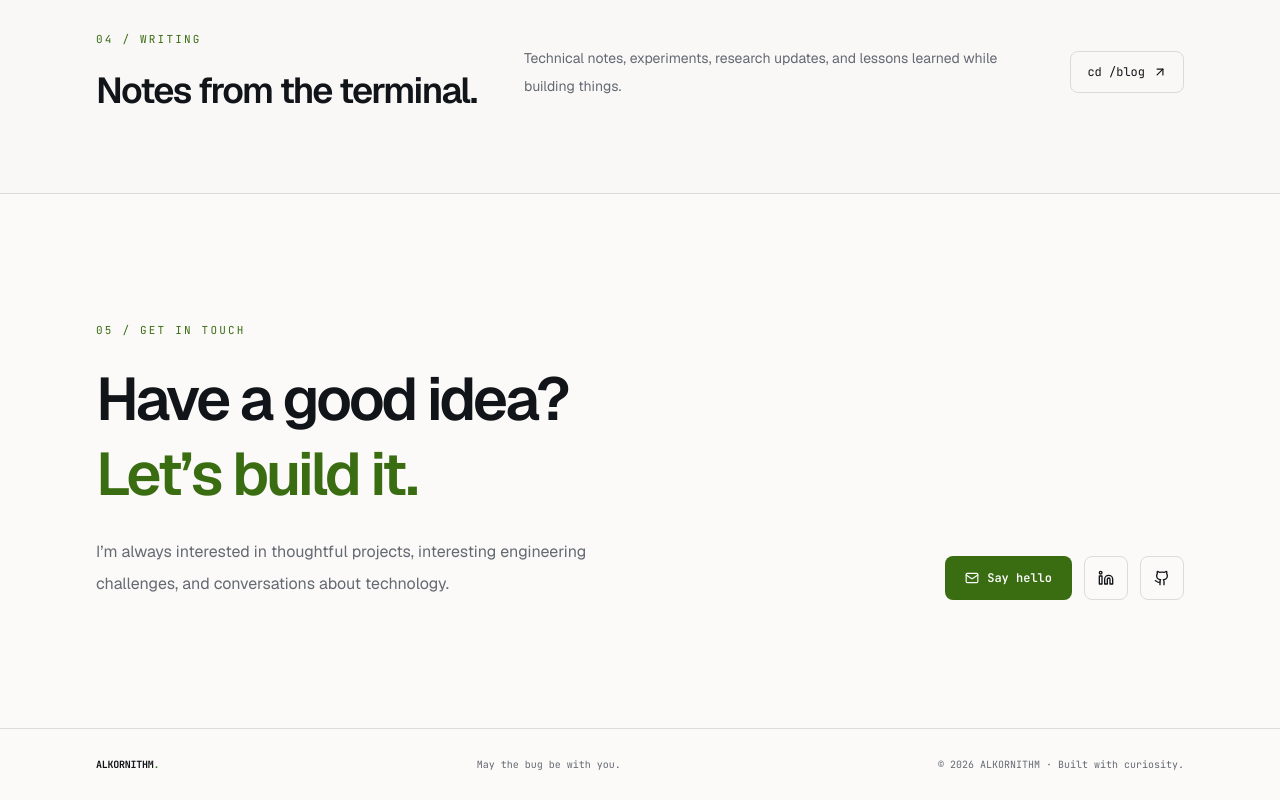
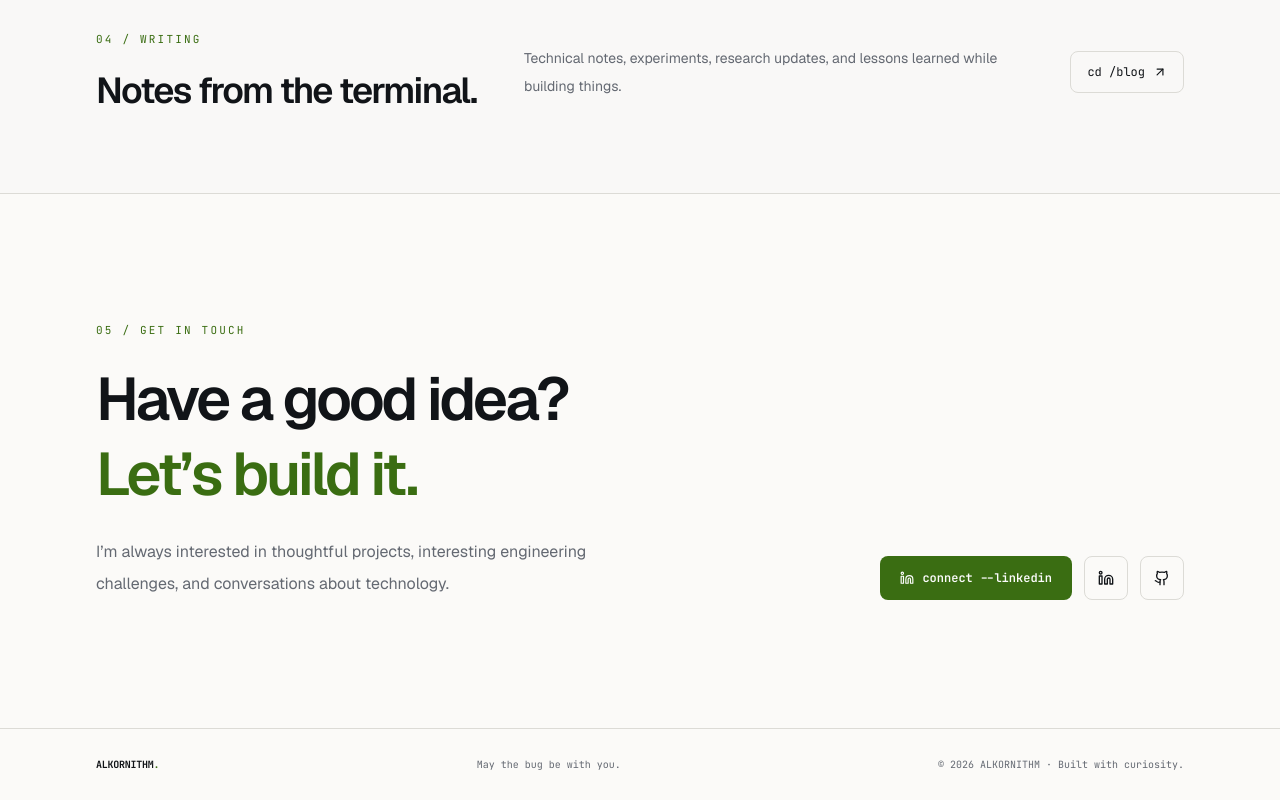
Before and after one commit to kasettakorn/alkornithm-2026, a Next.js app: page / in a window 1280 px wide. Shown: the part 2754-3554 px from the top of the page. Built offline with nearby package versions, Linux system fonts and the light colour scheme.

Commit message:
Use verified social contact links in portfolio

```diff
--- a/src/app/page.tsx
+++ b/src/app/page.tsx
@@ -1,5 +1,5 @@
 import Link from "next/link";
-import { ArrowDown, ArrowUpRight, Code2, Cpu, Github, Linkedin, Mail, MapPin, Terminal } from "lucide-react";
+import { ArrowDown, ArrowUpRight, Code2, Cpu, Github, Linkedin, MapPin, Terminal } from "lucide-react";
 import { ThemeToggle } from "@/components/theme-toggle";
 import { CurrentYear } from "@/components/layout/current-year";
 
@@ -98,7 +98,7 @@ export default function Home() {
 
       <section id="contact" className="scroll-mt-28 mx-auto max-w-6xl px-5 py-28 sm:px-8 lg:py-32">
         <p className="section-kicker">05 / GET IN TOUCH</p>
-        <div className="mt-6 grid gap-10 lg:grid-cols-[1fr_auto] lg:items-end"><div><h2 className="max-w-3xl text-4xl font-semibold leading-tight tracking-[-0.05em] sm:text-6xl">Have a good idea?<br /><span className="text-terminal-accent">Let’s build it.</span></h2><p className="mt-6 max-w-xl text-base leading-8 text-muted-foreground">I’m always interested in thoughtful projects, interesting engineering challenges, and conversations about technology.</p></div><div className="flex flex-wrap gap-3"><a href="mailto:hello@alkornithm.com" className="inline-flex items-center gap-2 rounded-md bg-terminal-accent px-5 py-3 font-mono text-xs font-semibold text-terminal-accent-foreground transition-transform hover:-translate-y-0.5"><Mail size={14} /> Say hello</a><a href="https://www.linkedin.com/in/ronnakorn-hompoa-5b45b9208/" target="_blank" rel="noreferrer" aria-label="LinkedIn profile" className="inline-flex size-11 items-center justify-center rounded-md border border-border transition-colors hover:border-terminal-accent hover:text-terminal-accent"><Linkedin size={16} /></a><a href="https://github.com/kasettakorn" target="_blank" rel="noreferrer" aria-label="GitHub profile" className="inline-flex size-11 items-center justify-center rounded-md border border-border transition-colors hover:border-terminal-accent hover:text-terminal-accent"><Github size={16} /></a></div></div>
+        <div className="mt-6 grid gap-10 lg:grid-cols-[1fr_auto] lg:items-end"><div><h2 className="max-w-3xl text-4xl font-semibold leading-tight tracking-[-0.05em] sm:text-6xl">Have a good idea?<br /><span className="text-terminal-accent">Let’s build it.</span></h2><p className="mt-6 max-w-xl text-base leading-8 text-muted-foreground">I’m always interested in thoughtful projects, interesting engineering challenges, and conversations about technology.</p></div><div className="flex flex-wrap gap-3"><a href="https://www.linkedin.com/in/ronnakorn-hompoa-5b45b9208/" target="_blank" rel="noreferrer" className="inline-flex items-center gap-2 rounded-md bg-terminal-accent px-5 py-3 font-mono text-xs font-semibold text-terminal-accent-foreground transition-transform hover:-translate-y-0.5"><Linkedin size={14} /> connect --linkedin</a><a href="https://www.linkedin.com/in/ronnakorn-hompoa-5b45b9208/" target="_blank" rel="noreferrer" aria-label="LinkedIn profile" className="inline-flex size-11 items-center justify-center rounded-md border border-border transition-colors hover:border-terminal-accent hover:text-terminal-accent"><Linkedin size={16} /></a><a href="https://github.com/kasettakorn" target="_blank" rel="noreferrer" aria-label="GitHub profile" className="inline-flex size-11 items-center justify-center rounded-md border border-border transition-colors hover:border-terminal-accent hover:text-terminal-accent"><Github size={16} /></a></div></div>
       </section>
 
       <footer className="border-t border-border"><div className="mx-auto flex max-w-6xl flex-col gap-4 px-5 py-7 font-mono text-[10px] text-muted-foreground sm:px-8 md:flex-row md:items-center md:justify-between"><Link href="/" className="font-bold tracking-tight text-foreground">ALKORNITHM<span className="text-terminal-accent">.</span></Link><span>May the bug be with you.</span><span>© <CurrentYear /> ALKORNITHM · Built with curiosity.</span></div></footer>
```
